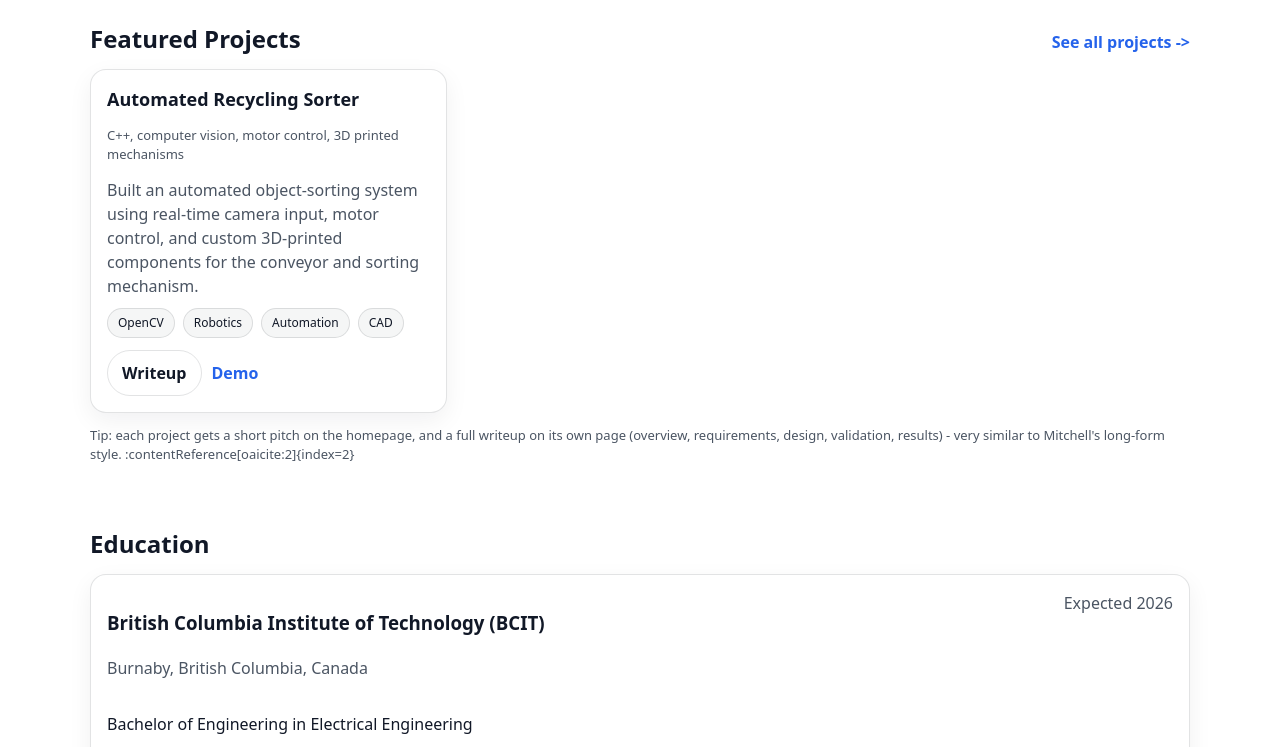
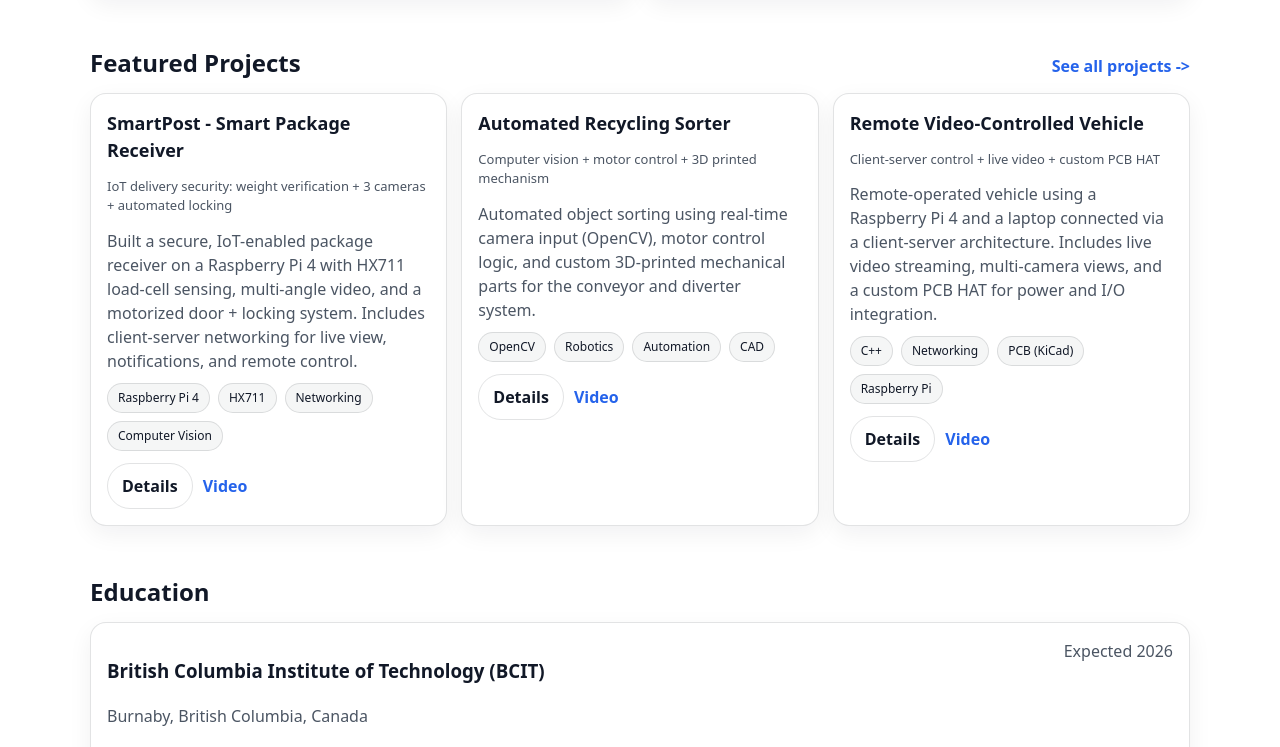
Before and after one commit to HealyElectrical/Glen-Healy-Website, a plain HTML site: page index.html in a window 1280 px wide. Shown: the part 840-1587 px from the top of the page. Drawn offline with Linux system fonts and the light colour scheme.

Commit message:
jan18update
update

```diff
--- a/index.html
+++ b/index.html
@@ -40,7 +40,7 @@
       </div>
 
       <div class="hero-photo">
-  <img src="assets/img/Linkedin.jpg" alt="Glen Healy profile photo" class="profile-pic" />
+  <img src="assets/img/Profileb.jpeg" alt="Glen Healy profile photo" class="profile-pic" />
 </div>
 
     </section>
@@ -48,11 +48,11 @@
     <section class="section">
       <h2>About Me</h2>
       <p>
-        I'm an Electrical Engineering student at the British Columbia Institute of Technology (BCIT) with practical experience across circuit design, embedded systems, sensor integration, and control. I enjoy taking projects end-to-end: defining requirements, designing schematics and PCBs in KiCad, building mechanical parts in CAD (FreeCAD, SolidWorks, Autodesk Inventor), and validating systems with real measurements.
+        I’m an Electrical Engineering student at BCIT who loves building things that move, sense, and actually work. I take projects end-to-end: defining requirements, designing circuits and PCBs in KiCad, writing embedded firmware, integrating sensors, and modeling parts in CAD (FreeCAD/SolidWorks/Inventor) - then validating everything works together as a complete system.
 
-I'm currently working on a smart mailbox capstone project that I’m aiming to turn into a business. The system is designed with real-world reliability in mind, including a Raspberry Pi Pico 2 W microcontroller that can perform redundant, must-work actions alongside the main processor.
+Right now I’m building SmartPost, a smart mailbox capstone I’m pushing toward a real product. The main processor is a Raspberry Pi 4, backed by a Raspberry Pi Pico 2 W that can handle must-work actions for reliability alongside the Pi 4.
 
-I’m especially drawn to building small robots and automation projects that blend electronics, software, and 3D design. Longer-term, I’m also interested in renewable energy projects and electric transportation systems, from micro e-transit to full EV platforms.
+I’m happiest mixing robotics, automation, and 3D design, but I also genuinely enjoy core electrical design - especially power electronics and power systems (transmission and distribution). On top of that, I have a big interest in agricultural technology, and I’m excited about projects that combine sensing, automation, and energy systems to make real-world operations more efficient. Longer-term, I’m also drawn to renewable energy and electric transportation, from micro e-transit to full EV platforms.
       </p>
 
       <div class="grid-2">
@@ -88,12 +88,85 @@ I’m especially drawn to building small robots and automation projects that ble
     <a class="link" href="projects.html">See all projects -&gt;</a>
   </div>
 
-      <div id="featured-projects" class="grid-3"></div>
-      <p class="small muted">
-        Tip: each project gets a short pitch on the homepage, and a full writeup on its own page
-        (overview, requirements, design, validation, results) - very similar to Mitchell's long-form style. :contentReference[oaicite:2]{index=2}
+  <div class="grid-3">
+
+    <!-- SmartPost -->
+    <article class="card project-card">
+      <div class="project-top">
+        <h3>SmartPost - Smart Package Receiver</h3>
+        <p class="muted small">IoT delivery security: weight verification + 3 cameras + automated locking</p>
+      </div>
+
+      <p class="project-summary">
+        Built a secure, IoT-enabled package receiver on a Raspberry Pi 4 with HX711 load-cell sensing, multi-angle video, and a motorized door + locking system. Includes client-server networking for live view, notifications, and remote control.
       </p>
+
+      <div class="tag-row">
+        <span class="tag">Raspberry Pi 4</span>
+        <span class="tag">HX711</span>
+        <span class="tag">Networking</span>
+        <span class="tag">Computer Vision</span>
+      </div>
+
+      <div class="project-links">
+        <a class="btn btn-ghost" href="projects.html#smartpost">Details</a>
+        <a class="link" href="https://youtu.be/4N0fKaymQ2g" target="_blank" rel="noreferrer">Video</a>
+      </div>
+    </article>
+
+    <!-- Automated Recycling Sorter -->
+    <article class="card project-card">
+      <div class="project-top">
+        <h3>Automated Recycling Sorter</h3>
+        <p class="muted small">Computer vision + motor control + 3D printed mechanism</p>
+      </div>
+
+      <p class="project-summary">
+        Automated object sorting using real-time camera input (OpenCV), motor control logic, and custom 3D-printed mechanical parts for the conveyor and diverter system.
+      </p>
+
+      <div class="tag-row">
+        <span class="tag">OpenCV</span>
+        <span class="tag">Robotics</span>
+        <span class="tag">Automation</span>
+        <span class="tag">CAD</span>
+      </div>
+
+      <div class="project-links">
+        <a class="btn btn-ghost" href="projects.html#recycling-sorter">Details</a>
+        <a class="link" href="https://www.youtube.com/watch?v=MLYZg1wN1v8" target="_blank" rel="noreferrer">Video</a>
+      </div>
+    </article>
+
+    <!-- Remote Vehicle -->
+    <article class="card project-card">
+      <div class="project-top">
+        <h3>Remote Video-Controlled Vehicle</h3>
+        <p class="muted small">Client-server control + live video + custom PCB HAT</p>
+      </div>
+
+      <p class="project-summary">
+        Remote-operated vehicle using a Raspberry Pi 4 and a laptop connected via a client-server architecture. Includes live video streaming, multi-camera views, and a custom PCB HAT for power and I/O integration.
+      </p>
+
+      <div class="tag-row">
+        <span class="tag">C++</span>
+        <span class="tag">Networking</span>
+        <span class="tag">PCB (KiCad)</span>
+        <span class="tag">Raspberry Pi</span>
+      </div>
+
+      <div class="project-links">
+        <a class="btn btn-ghost" href="projects.html#remote-vehicle">Details</a>
+        <a class="link" href="https://youtu.be/AQUNxGtkrqM" target="_blank" rel="noreferrer">Video</a>
+      </div>
+    </article>
+
+  </div>
+
+
 </section>
+
 
     <section class="section">
   <h2>Education</h2>
@@ -151,8 +224,13 @@ I’m especially drawn to building small robots and automation projects that ble
   <footer class="site-footer">
   <div class="container">
     <span class="muted small">© <span id="year"></span> Glen Healy</span>
-      <span class="muted small">•</span>
-      <a class="muted small" href="https://github.com/HealyElectrical" target="_blank" rel="noreferrer">Site source</a>
+    <span class="muted small"> • </span>
+    <a class="muted small"
+       href="https://github.com/HealyElectrical/Glen-Healy-Website"
+       target="_blank"
+       rel="noreferrer">
+      Site source code (GitHub)
+    </a>
   </div>
 </footer>
 
```
Also changed, not shown: resume.html (+0 -6 lines), assets/img/Profileb.jpeg (added). Lines whose indentation alone changed are shown as unchanged.
